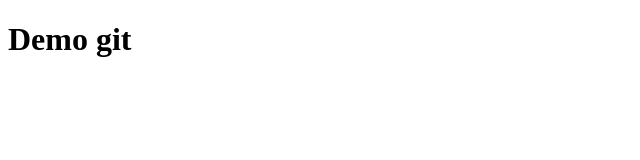
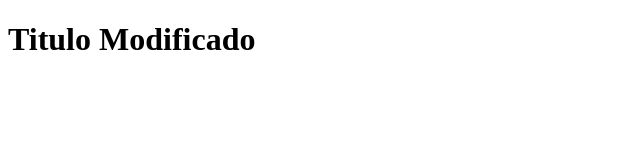
Before and after one commit to Gamatronix/git-example, a plain HTML site: page index.html in a window 1280 px wide. Shown: the whole page, without its empty margins (0-640 px from the left). Drawn offline with Linux system fonts and the light colour scheme.

Commit message:
Se modifico de nuevo el titulo

```diff
--- a/index.html
+++ b/index.html
@@ -5,9 +5,9 @@
     <meta charset="UTF-8">
     <meta http-equiv="X-UA-Compatible" content="IE=edge">
     <meta name="viewport" content="width=device-width, initial-scale=1.0">
-    <title>Document</title>
+    <title>Demo Git</title>
 </head>
 <body>
-    <h1>Demo git</h1>
+    <h1>Titulo Modificado</h1>
 </body>
 </html>
```
